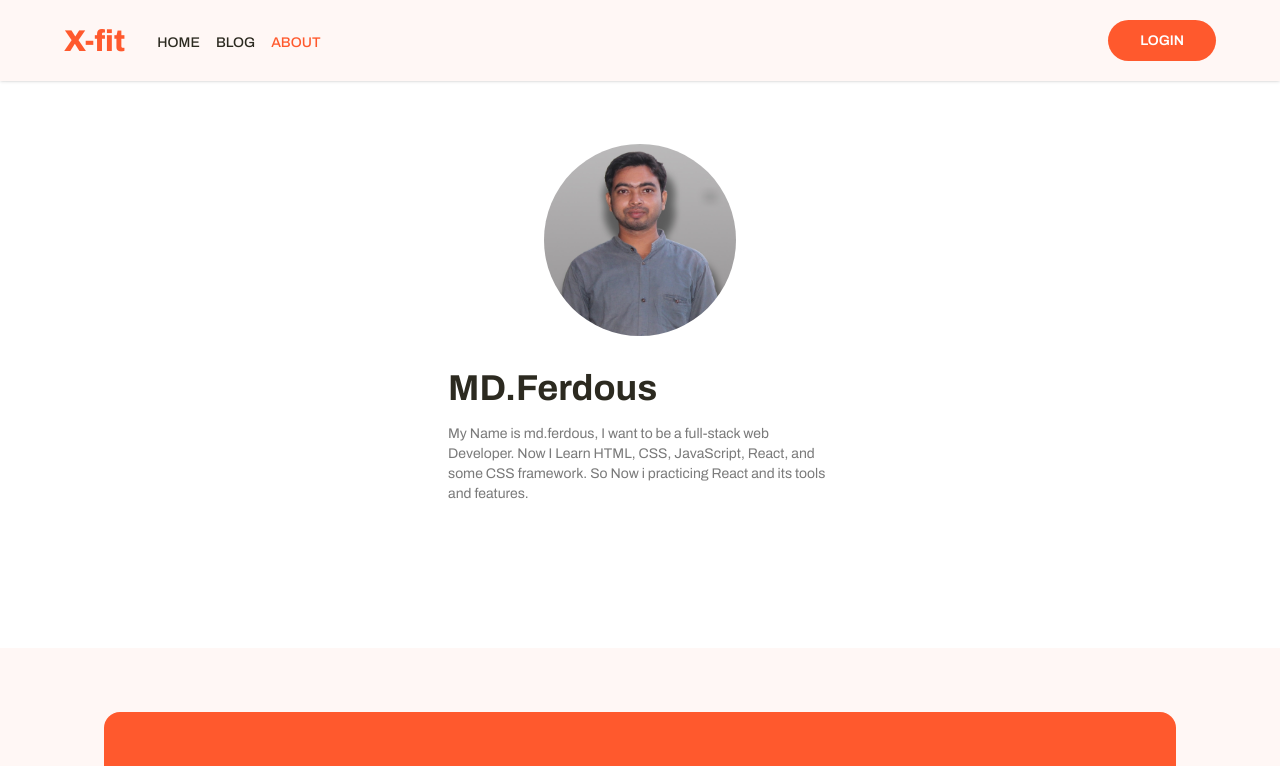
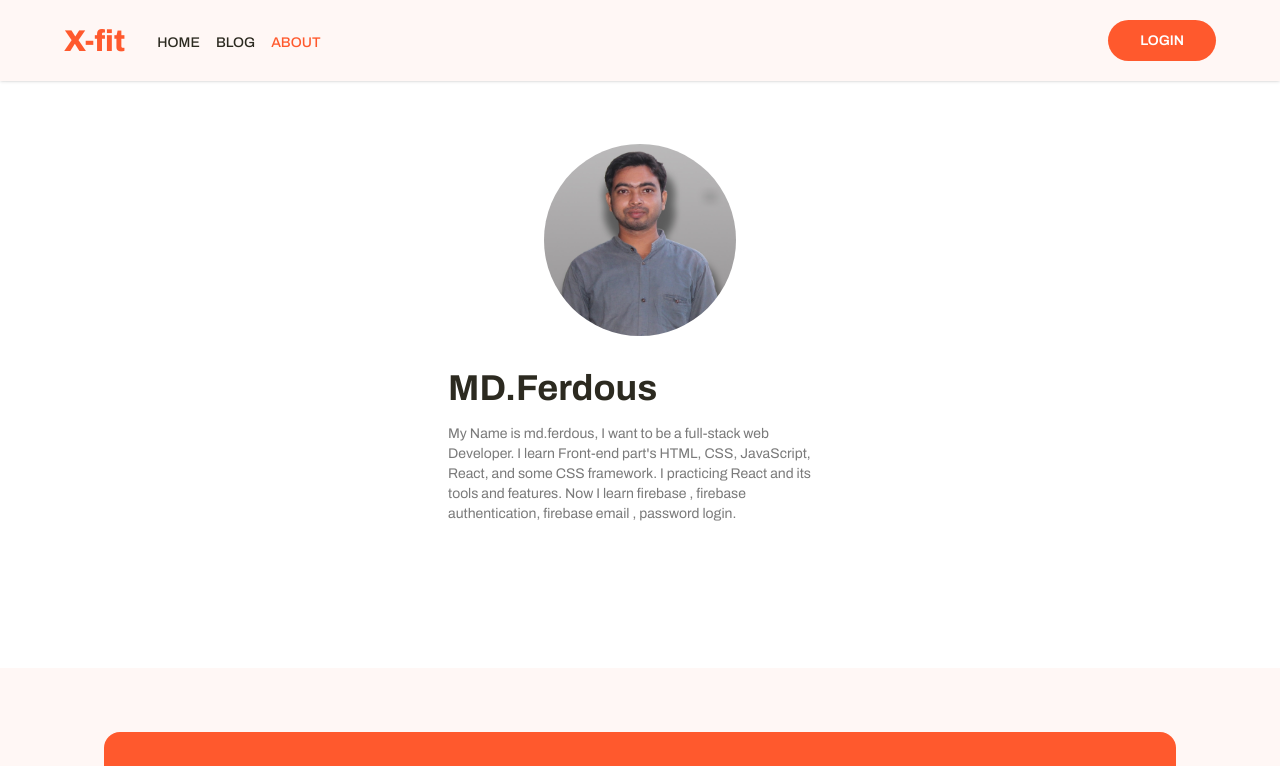
Before and after one commit to ferdousr3/x-fit-gym1, a React (Create React App) app: page /about in a window 1280 px wide. Shown: the top 766 px of the page. Built offline with nearby package versions, Linux system fonts and the light colour scheme; no server answers.

Commit message:
add blog again

```diff
--- a/src/pages/About/About.js
+++ b/src/pages/About/About.js
@@ -9,9 +9,12 @@ const About = () => {
           <img className="w-48 h-48 rounded-full mx-auto" src={about} alt="" />
           <div className="pt-8">
             <h1 className="text-second text-4xl font-bold">MD.Ferdous</h1>
-            <p className="text-sm text-four pt-4" >
-              My Name is md.ferdous, I want to be a full-stack web Developer.
-              Now I Learn HTML, CSS, JavaScript, React, and some CSS framework. So Now i practicing React and its tools and features.
+            <p className="text-sm text-four pt-4">
+              My Name is md.ferdous, I want to be a full-stack web Developer. I
+              learn Front-end part's HTML, CSS, JavaScript, React, and some CSS
+              framework. I practicing React and its tools and features. Now I
+              learn firebase , firebase authentication, firebase email ,
+              password login.
             </p>
           </div>
         </div>
```
